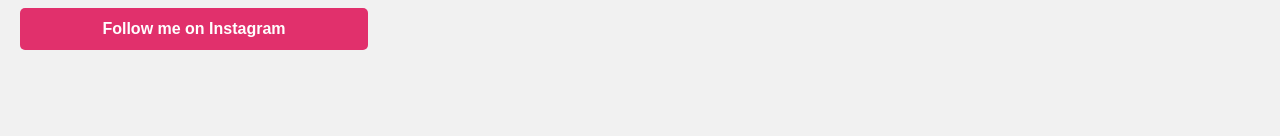
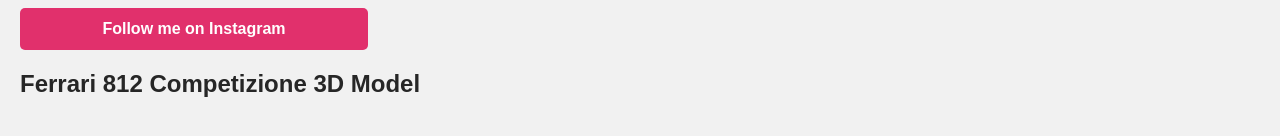
Before and after one commit to Nekit507/korobkin-name, a plain HTML site: page index.html in a window 1280 px wide. Shown: the part 1193-1329 px from the top of the page. Before the commit the page ends 1263 px from the top, so only its background shows below. Drawn offline with Linux system fonts and the light colour scheme.

Commit message:
Update index.html

```diff
--- a/index.html
+++ b/index.html
@@ -109,5 +109,8 @@
     Follow me on Instagram
 </a>
 
+<h2>Ferrari 812 Competizione 3D Model</h2>
+<model-viewer src="F_Model.fbx" alt="Ferrari 812 Competizione" auto-rotate camera-controls background-color="#F1F1F1"></model-viewer>
+
 </body>
 </html>
```
